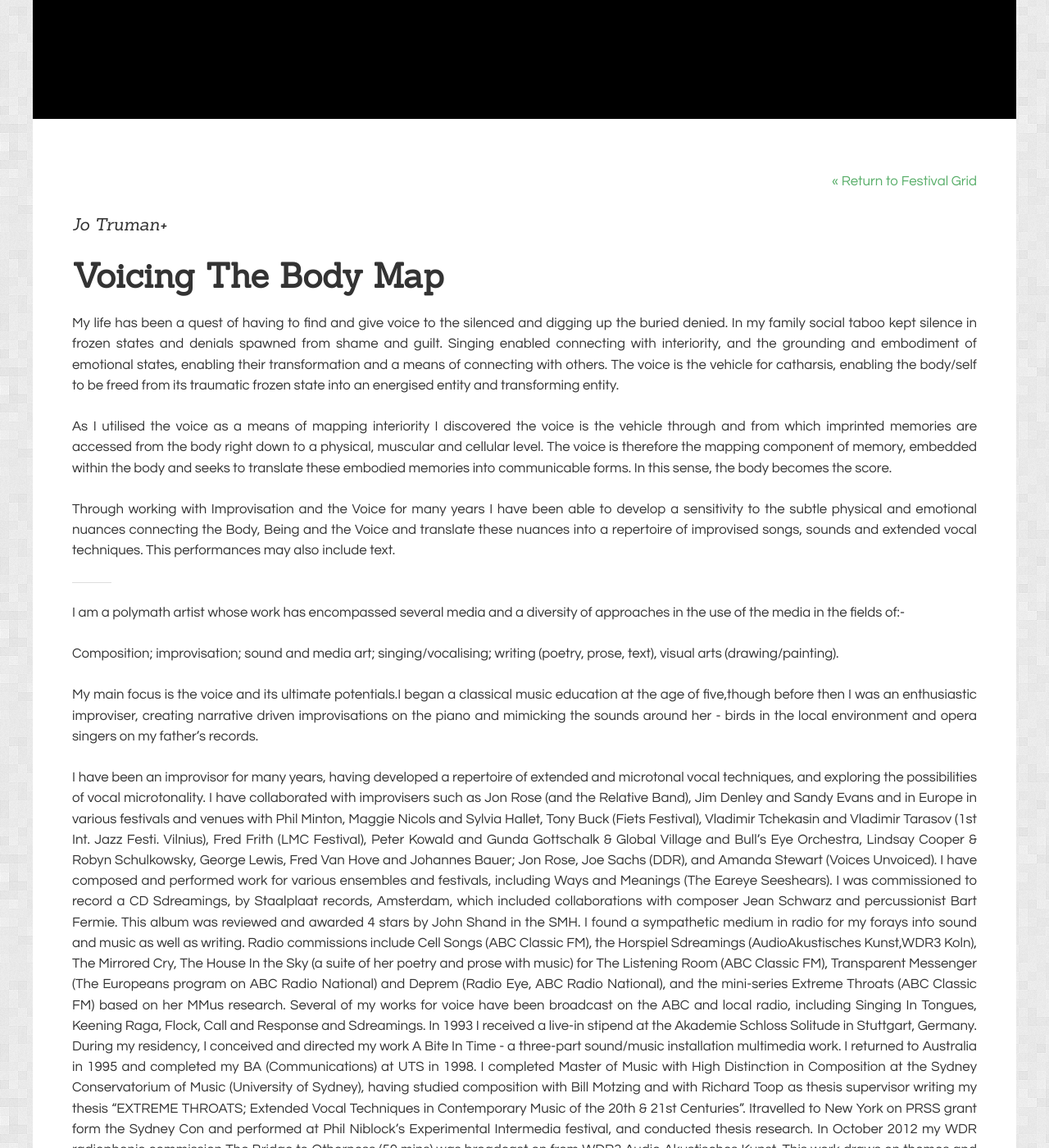
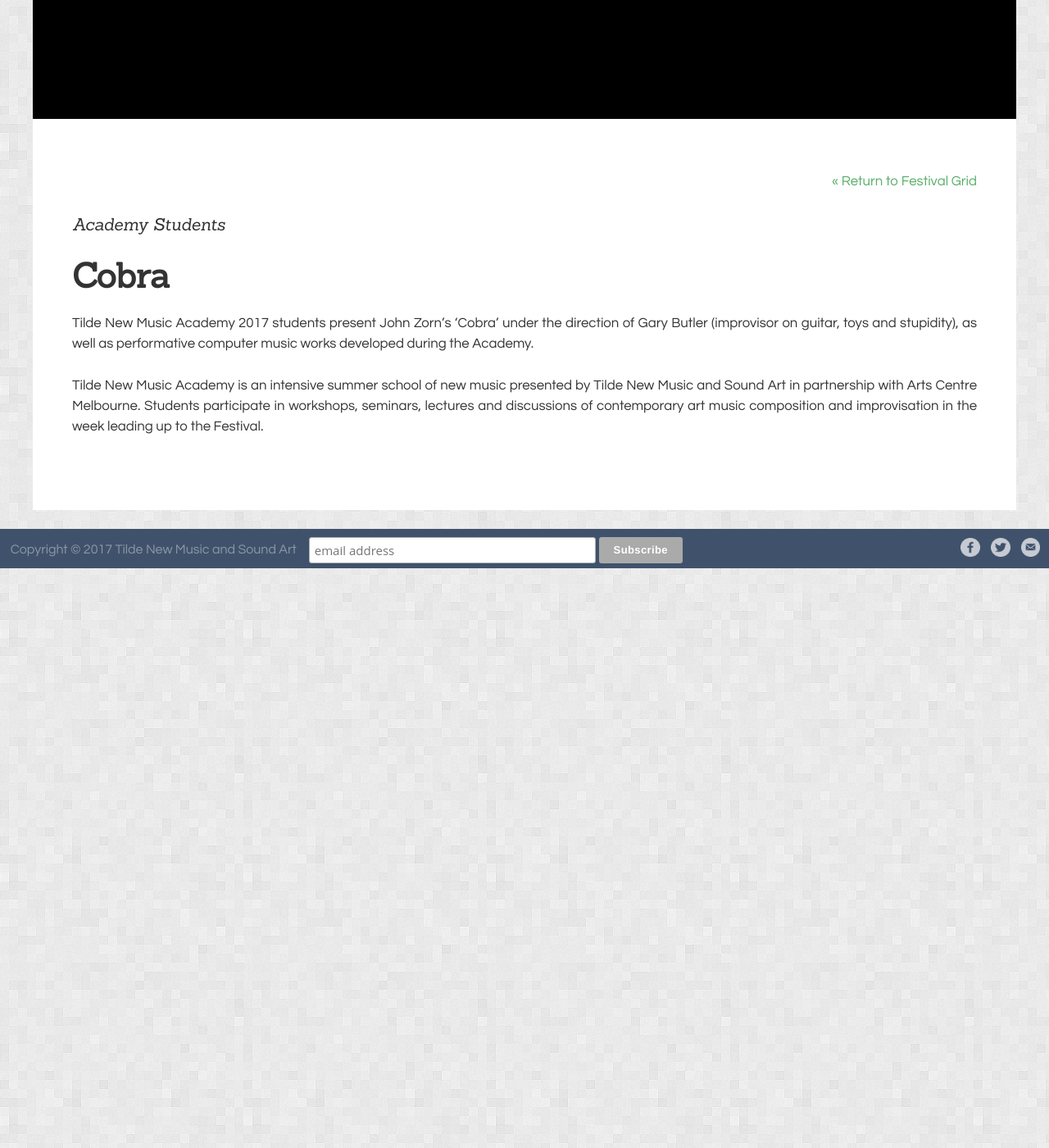
Before and after one commit to unclewalter/tilde-festival-website, a Jekyll site: the page built from _program/OB_004.md, in a window 1280 px wide and 1400 px high, scrolled down 707 px. Shown: the whole window at 82% size. Built offline with Jekyll 4.4.1, drawn with Linux system fonts in a browser that asks for light colours; some of the changed text lies outside the part shown.

Commit message:
Update OB_004.md

```diff
--- a/_program/OB_004.md
+++ b/_program/OB_004.md
@@ -1,35 +1,14 @@
 ---
-artist: 'Jo Truman+'
-title: 'Voicing The Body Map'
+artist: 'Academy Students'
+title: 'Cobra'
 start-time: '14:30' #Times should be written in 24 hour time
 end-time: '15:15'
 all-day: false
 space: 'open box' #Choices are 'white box', 'black box', 'open box', 'grounds'
 ---
 <!-- Description -->
-My life has been a quest of having to find and give voice to the silenced and digging up the buried denied. In my family social taboo  kept silence in frozen states and   denials spawned from shame and guilt. Singing enabled connecting  with  interiority, and the  grounding and embodiment of emotional states, enabling their transformation and a means of connecting with others. The voice is the vehicle for catharsis, enabling the body/self to be freed from its traumatic frozen state into an energised entity and transforming entity.
+Tilde New Music Academy 2017 students present John Zorn's 'Cobra' under the direction of Gary Butler (improvisor on guitar, toys and stupidity), as well as performative computer music works developed during the Academy.
 
-As I utilised the voice as a means of mapping interiority I discovered  the voice is the vehicle through and from which imprinted memories are accessed from the body right down to a physical, muscular and cellular level.  The voice is therefore the mapping component of memory, embedded within the body  and seeks to translate these embodied memories into communicable forms. In this sense, the body becomes the score.
-
-Through working with Improvisation and the Voice for many years I have been able to develop a sensitivity to the subtle physical and emotional nuances connecting the Body, Being and the Voice and translate these nuances into a repertoire of improvised songs, sounds and extended vocal techniques. This performances may also include text.
-
----
+Tilde New Music Academy is an intensive summer school of new music presented by Tilde New Music and Sound Art in partnership with Arts Centre Melbourne. Students participate in workshops, seminars, lectures and discussions of contemporary art music composition and improvisation in the week leading up to the Festival.
 
 <!-- Bio -->
-I am a polymath artist whose work has encompassed several media and a diversity of approaches in the use of the media in the fields of:-
-
-Composition; improvisation; sound and media art; singing/vocalising; writing (poetry, prose, text), visual arts (drawing/painting).
-
-My main  focus is the voice and its ultimate potentials.I began a classical music education at the age of five,though before then I was an enthusiastic improviser, creating narrative driven improvisations on the piano and mimicking the sounds around her - birds in the local environment and opera singers on my  father's records.
-
-I have been an improvisor for many years, having developed a repertoire of extended and microtonal vocal techniques, and exploring the possibilities of vocal microtonality. I have collaborated with improvisers such as Jon Rose (and the Relative Band), Jim Denley and Sandy Evans and in Europe in various festivals and venues with  Phil Minton, Maggie Nicols and Sylvia Hallet, Tony Buck (Fiets Festival), Vladimir Tchekasin and Vladimir Tarasov (1st Int. Jazz Festi. Vilnius), Fred Frith (LMC Festival), Peter Kowald and Gunda Gottschalk & Global Village and Bull's Eye Orchestra, Lindsay Cooper & Robyn Schulkowsky, George Lewis, Fred Van Hove and Johannes Bauer; Jon Rose, Joe Sachs (DDR), and Amanda Stewart (Voices Unvoiced).
-I have  composed and performed work for various ensembles and festivals, including Ways and Meanings (The Eareye Seeshears). I  was commissioned to record a CD Sdreamings, by Staalplaat records, Amsterdam, which included collaborations with composer Jean Schwarz and percussionist Bart Fermie. This album was reviewed and awarded 4 stars by John Shand in the SMH.
-I found a sympathetic medium in radio for my forays into sound and music as well as writing. Radio commissions include Cell Songs (ABC Classic FM), the Horspiel Sdreamings (AudioAkustisches Kunst,WDR3 Koln), The Mirrored Cry, The House In the Sky (a suite of her poetry and prose with music) for The Listening Room (ABC Classic FM), Transparent Messenger (The Europeans program on ABC Radio National) and Deprem (Radio Eye, ABC Radio National), and the mini-series Extreme Throats (ABC Classic FM) based on her MMus research. Several of my works for voice have been broadcast on the ABC and local radio, including Singing In Tongues, Keening Raga, Flock, Call and Response and Sdreamings.
-In 1993 I received a live-in stipend at the Akademie Schloss Solitude in Stuttgart, Germany. During my residency, I conceived and directed my work A Bite In Time - a three-part sound/music installation multimedia work. I returned to Australia in 1995 and completed my BA (Communications) at UTS in 1998.
-I completed  Master of Music with High Distinction in Composition at the Sydney Conservatorium of Music (University of Sydney), having studied composition with Bill Motzing and with Richard Toop as thesis supervisor writing my thesis "EXTREME THROATS; Extended Vocal Techniques in Contemporary Music of the 20th & 21st Centuries". Itravelled to New York on PRSS grant form the Sydney Con and performed at Phil Niblock's Experimental Intermedia festival, and conducted thesis research.
-In October 2012 my WDR radiophonic commission The Bridge to Otherness (50 mins) was broadcast on from WDR3 Audio Akustisches Kunst. This work draws on themes and narratives of 'Self/Other/Place' and focussed on the region of the Blue Mountains .
-I was commissioned by the curator of MONA FOMA, Brian Ritchie to compose and perform two works at the MONA FOMA 2013 festival in Hobart. In collaboration with Lennie Marks (electric guitar) and Daniel Grinvalds (electronics) as a singer and pianist )also working with electronics on stage) she performed a 30-minute work "Dream Slash Nightmare" at the Princes Wharf in Hobart. The piece "Elements" (inspired by the themes of earth, fire air and water) was performed as part of the Morning Meditation series at the St Mary's Cathedral Centre in Hobart, followed by a vocal workshop at the Bahai Centre. That year I also received a commission to create a work for the “Forever Now” project. My collaboration with Thomas Knox Arnold “Gigaanum Dawn Chorus” (Sound Technology ) was one of the works selected to be included on a contemporary version of the “Voyager” space record project.
-
-In 2014 I received a new work grant from the Australia Council of the Arts to collaborate, as librettist and singer, on the creation of a chamber opera for solo voice woodwind and strings with the Icelandic composer Hildigunnur Runnarsdottir. We are hoping the work can be performed in Iceland and/or Australia in the near future.
-
-I am currently directing and performing in a new work by Australian Composer Freddie Hill: “The Water Babies”.
```
